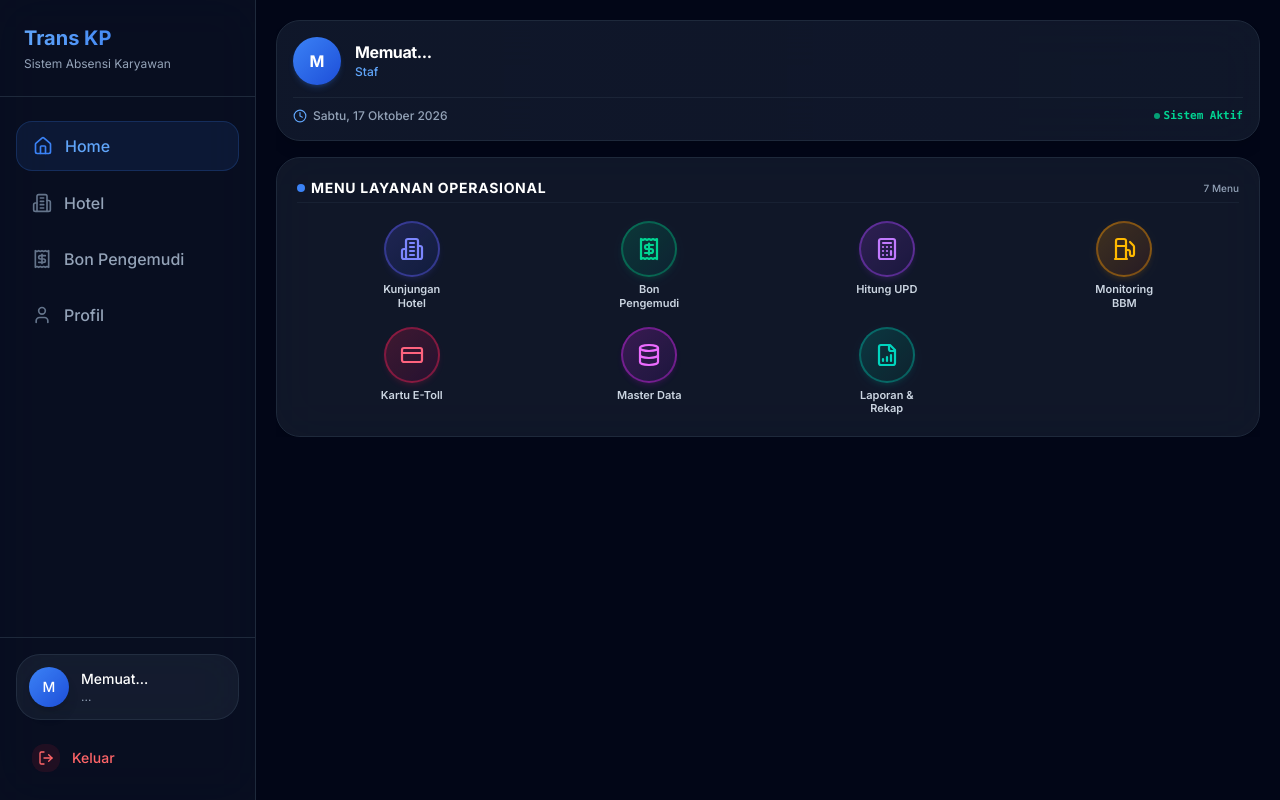
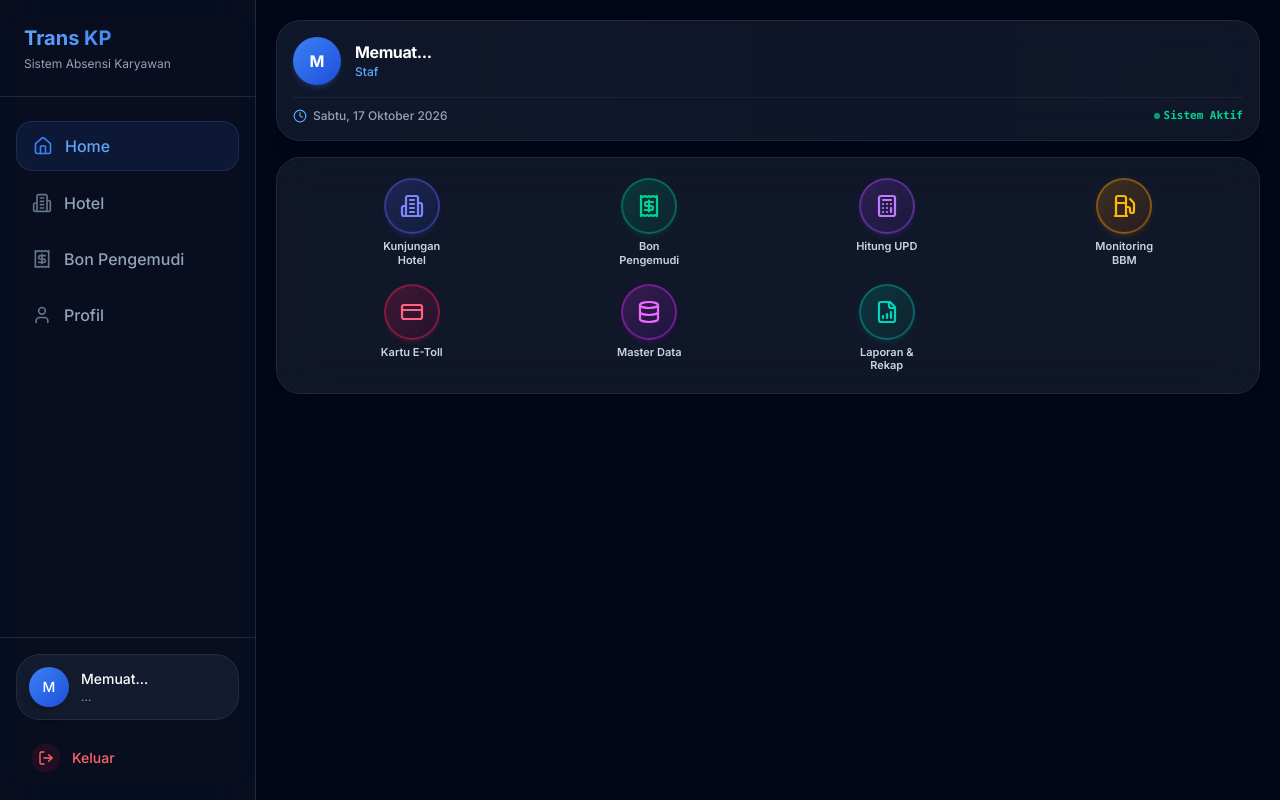
Before and after one commit to transkpgg/trans-kp, a Next.js app: page /home in a window 1280 px wide. Built offline with nearby package versions, Linux system fonts and the light colour scheme; no server answers.

Commit message:
style(home): hilangkan judul Menu Layanan Operasional agar tampilan beranda semakin ringkas

```diff
--- a/src/app/(dashboard)/home/page.tsx
+++ b/src/app/(dashboard)/home/page.tsx
@@ -153,19 +153,9 @@ export default function UserHomePage() {
       )}
 
       {/* Grid Kumpulan Menu Pintas Utama (Muat dalam 1 layar tanpa scroll) */}
-      <div className="glass-card p-4 sm:p-5 rounded-2xl border border-surface-800 shadow-lg space-y-3">
-        <div className="flex items-center justify-between pb-1 border-b border-surface-800/60">
-          <h3 className="text-xs sm:text-sm font-bold text-white uppercase tracking-wider flex items-center gap-1.5">
-            <span className="w-2 h-2 rounded-full bg-brand-500" />
-            Menu Layanan Operasional
-          </h3>
-          <span className="text-[10px] text-surface-400 font-medium">
-            {menuList.length} Menu
-          </span>
-        </div>
-
+      <div className="glass-card p-4 sm:p-5 rounded-2xl border border-surface-800 shadow-lg">
         {/* Grid Ikon Menu Pintas: 4 kolom rapi */}
-        <div className="grid grid-cols-4 gap-y-4 gap-x-2 pt-1.5">
+        <div className="grid grid-cols-4 gap-y-4 gap-x-2">
           {menuList.map((item) => {
             const Icon = item.icon;
             return (
```
